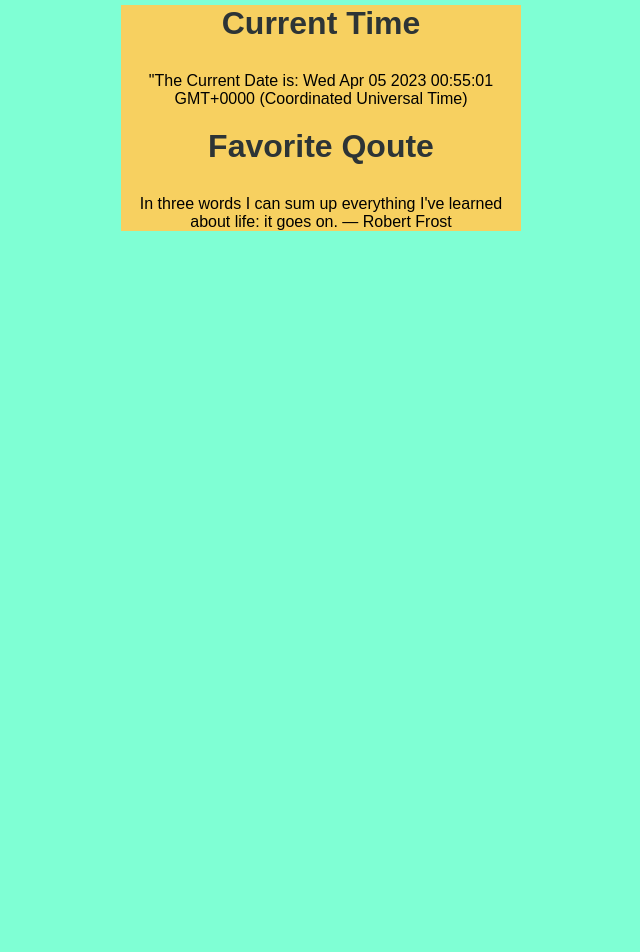
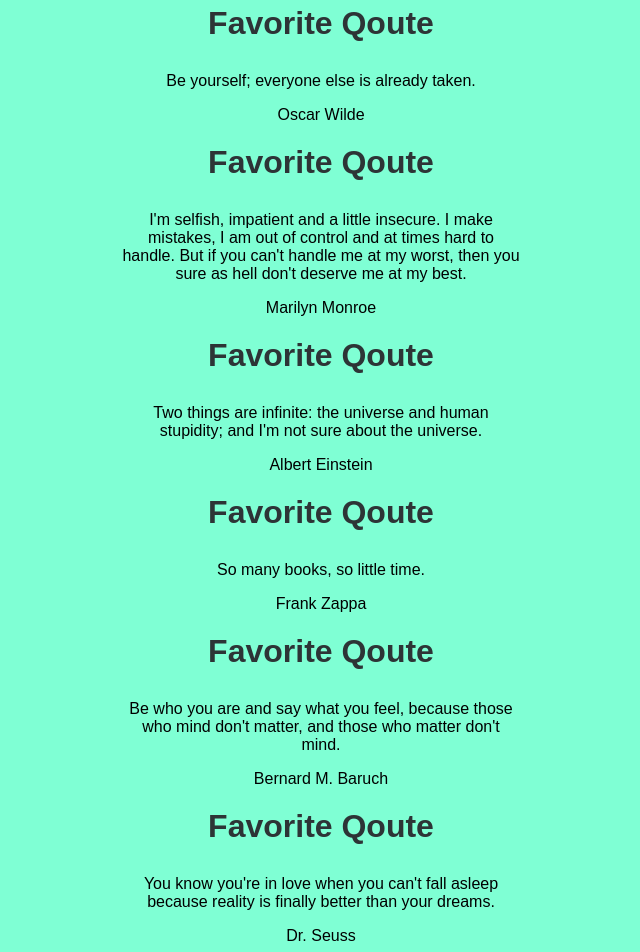
Before and after one commit to faheem102/Random-Qoute-Machine, a React (Create React App) app: page / in a window 1280 px wide. Shown: the part 40-992 px from the top of the page, without its empty margins (319-959 px from the left). Before the commit the page ends 800 px from the top, so only its background shows below. Built offline with nearby package versions, Linux system fonts and the light colour scheme.

Commit message:
qoutes data reorganized

```diff
--- a/src/App.js
+++ b/src/App.js
@@ -1,13 +1,21 @@
 import logo from "./logo.svg";
 import "./App.css";
-import { MyComponent } from "./Examplefile";
+import { QouteGenerator } from "./Examplefile";
+import famousQoutations from "./Qoutes";
 import "./styles.css";
-
 
 function App() {
   return (
-    <div className="App" >
-      <MyComponent date={Date()} />
+    <div className="App">
+      {famousQoutations.map((qouteitem) => {
+        return (
+          <QouteGenerator
+            key={qouteitem.id}
+            qoute={qouteitem.qoute}
+            author={qouteitem.author}
+          />
+        );
+      })}
     </div>
   );
 }
--- a/src/Examplefile.js
+++ b/src/Examplefile.js
@@ -1,16 +1,15 @@
 import React from "react";
-import { RandomQoutes } from "./Qoutes";
-import { ColorPicker } from "./Qoutes";
-export const MyComponent = function (props) {
+// import { RandomQoutes } from "./Qoutes";
+// import { ColorPicker } from "./Qoutes";
+export const QouteGenerator = function (props) {
   return (
-    <div style={{ backgroundColor: ColorPicker() }}>
-      <div className="top">
-        <h1 className="heading">Current Time</h1>
-        <p>"The Current Date is: {props.date}</p>
-      </div>
+    <div>
+      {/* // <div style={{ backgroundColor: ColorPicker() }}> */}
+
       <div className="bottom">
         <h1 className="heading">Favorite Qoute</h1>
-        <RandomQoutes />
+        <p>{props.qoute}</p>
+        <p>{props.author}</p>
       </div>
     </div>
   );
--- a/src/Qoutes.js
+++ b/src/Qoutes.js
@@ -1,20 +1,58 @@
 import React from "react";
 const famousQoutations = [
-  "Be yourself; everyone else is already taken. ― Oscar Wilde",
-  "I'm selfish, impatient and a little insecure. I make mistakes, I am out of control and at times hard to handle. But if you can't handle me at my worst, then you sure as hell don't deserve me at my best. ― Marilyn Monroe",
-  "Two things are infinite: the universe and human stupidity; and I'm not sure about the universe. ― Albert Einstein",
-  "So many books, so little time. ― Frank Zappa",
-  "Be who you are and say what you feel, because those who mind don't matter, and those who matter don't mind. ― Bernard M. Baruch",
-  "You know you're in love when you can't fall asleep because reality is finally better than your dreams. ― Dr. Seuss",
-  "You only live once, but if you do it right, once is enough. ― Mae West",
-  "In three words I can sum up everything I've learned about life: it goes on. ― Robert Frost",
-  "If you tell the truth, you don't have to remember anything. ― Mark Twain",
-  "A friend is someone who knows all about you and still loves you. ― Elbert Hubbard",
-  "I've learned that people will forget what you said, people will forget what you did, but people will never forget how you made them feel. ― Maya Angelou",
-  "Live as if you were to die tomorrow. Learn as if you were to live forever. ― Mahatma Gandhi",
-  "To be yourself in a world that is constantly trying to make you something else is the greatest accomplishment. ― Ralph Waldo Emerson",
-  "It is better to be hated for what you are than to be loved for what you are not. ― Andre Gide",
-  "Twenty years from now you will be more disappointed by the things that you didn't do than by the ones you did do. So throw off the bowlines. Sail away from the safe harbor. Catch the trade winds in your sails. Explore. Dream. Discover. ― H. Jackson Brown Jr.7",
+  {
+    id: 1,
+    qoute: "Be yourself; everyone else is already taken.",
+    author: "Oscar Wilde",
+  },
+  {
+    id: 2,
+    qoute:
+      "I'm selfish, impatient and a little insecure. I make mistakes, I am out of control and at times hard to handle. But if you can't handle me at my worst, then you sure as hell don't deserve me at my best.",
+    author: "Marilyn Monroe",
+  },
+  {
+    id: 3,
+    qoute:
+      "Two things are infinite: the universe and human stupidity; and I'm not sure about the universe.",
+    author: "Albert Einstein",
+  },
+  { id: 4, qoute: "So many books, so little time.", author: "Frank Zappa" },
+  {
+    id: 5,
+    qoute:
+      "Be who you are and say what you feel, because those who mind don't matter, and those who matter don't mind.",
+    author: "Bernard M. Baruch",
+  },
+  {
+    id: 6,
+    qoute:
+      "You know you're in love when you can't fall asleep because reality is finally better than your dreams.",
+    author: "Dr. Seuss",
+  },
+  {
+    id: 7,
+    qoute:
+      "Live as if you were to die tomorrow. Learn as if you were to live forever.",
+    author: "Mahatma Gandhi",
+  },
+  {
+    id: 8,
+    qoute:
+      "In three words I can sum up everything I've learned about life: it goes on.",
+    author: "Robert Frost",
+  },
+  {
+    id: 9,
+    qoute:
+      "It is better to be hated for what you are than to be loved for what you are not.",
+    author: "Andre Gide",
+  },
+  {
+    id: 10,
+    qoute: "A friend is someone who knows all about you and still loves you.",
+    author: "Elbert Hubbard",
+  },
 ];
 const differentColors = [
   "#FFB84C",
@@ -28,9 +66,11 @@ const differentColors = [
   "#F15A59",
   "#27E1C1",
 ];
-export function ColorPicker() {
-  return differentColors[Math.floor(Math.random() * differentColors.length)];
-}
-export function RandomQoutes(props) {
-  return famousQoutations[Math.floor(Math.random() * famousQoutations.length)];
-}
+// export function ColorPicker() {
+//   return differentColors[Math.floor(Math.random() * differentColors.length)];
+// }
+// export function RandomQoutes(props) {
+//   return famousQoutations[Math.floor(Math.random() * famousQoutations.length)];
+// }
+
+export default famousQoutations;
```
